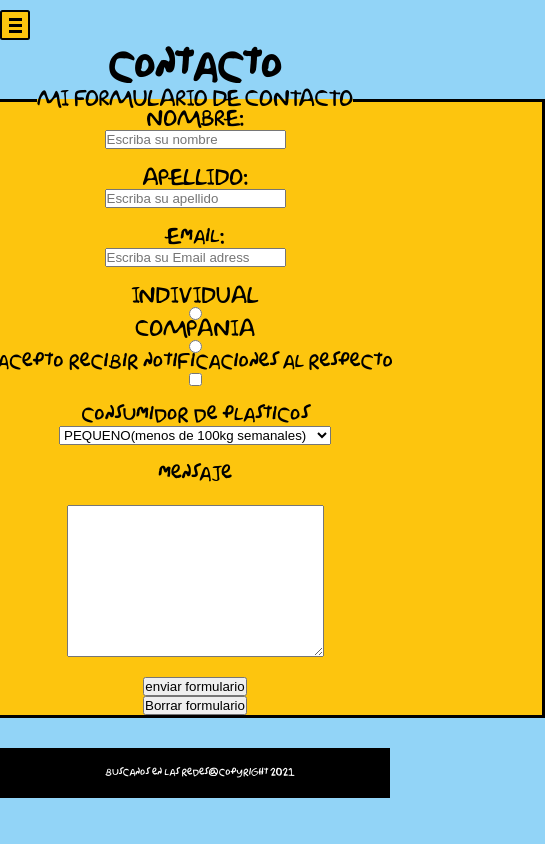
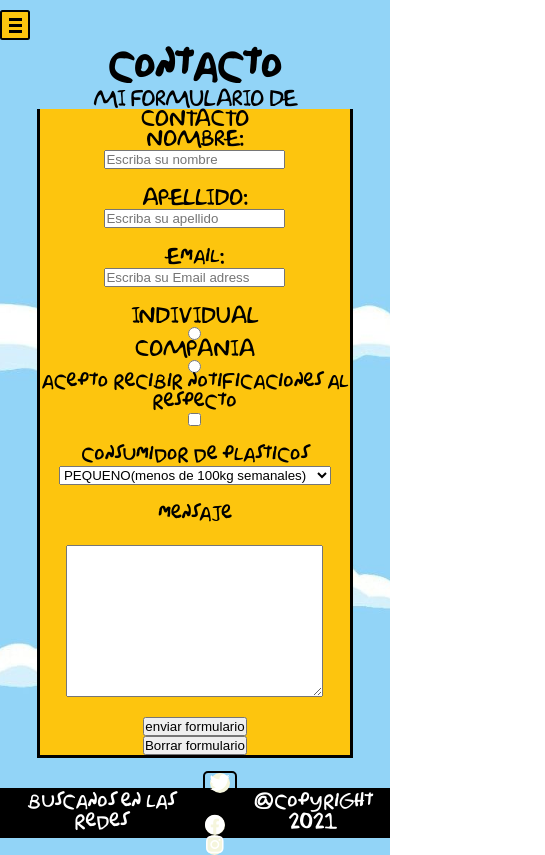
Before and after one commit to RodolfoYacanto/proyecto-final, a plain HTML site: page pages/contacto.html in a window 390 px wide. Shown: the whole page, 545 px wide, since content can reach past the window. Drawn offline with Linux system fonts and the light colour scheme.

Commit message:
agregando detalles

```diff
--- a/css/style.css
+++ b/css/style.css
@@ -34,7 +34,7 @@ header {
   top: 0;
   z-index: 1;
   padding: 0.5rem 1rem;
-
+  box-shadow: 0 10px 30px -10px rgba(0, 0, 0, 0.45);
   font-family: themillion;
   display: flex;
   justify-content: space-between;
@@ -102,8 +102,10 @@ header {
 }
 .nav__link:hover,
 .nav__link:focus {
-  opacity: 0.4;
+  opacity: 0.8;
   transform: scale(1.2);
+  background-color: beige;
+  border-radius: 5rem;
 }
 .nav__item:hover {
   transform: scale(1.2);
@@ -294,7 +296,8 @@ li {
     height: auto;
   }
   .nav__link {
-    background-color: rgba(252, 128, 27, 0.959);
+    background-color: beige;
+    border-radius: 5rem;
   }
 
   .hidden__plane {
@@ -332,7 +335,12 @@ li {
     width: 80px;
   }
   footer {
-    font-size: 1rem;
+    font-size: 2rem;
+  }
+  .redes {
+    display: flex;
+    flex-direction: column;
+    align-content: center;
   }
 }
 .iframe-container {
@@ -352,7 +360,7 @@ li {
 }
 /*pagina de contacto  */
 .contacto {
-  width: 400px;
+  width: 90%;
   text-align: center;
   display: flex;
   flex-direction: column;
@@ -360,13 +368,18 @@ li {
   align-content: center;
   align-items: center;
 }
+.tabla {
+  width: 100%;
+  text-align: center;
+}
 fieldset {
-  width: 700px;
+  width: 100%;
   display: flex;
   flex-direction: column;
   align-items: center;
   border: 3px solid black;
   background-color: rgb(253, 197, 14);
+  text-align: center;
 }
 
 /*animaciones*/
--- a/pages/contacto.html
+++ b/pages/contacto.html
@@ -106,7 +106,7 @@
     <footer>
       <div class="PieDePagina">
         <p>buscanos en las redes</p>
-        <nav class="nav">
+        <nav class="redes">
           <ul class="nav__list redes">
           <li class= "nav__item redes">
             <a class="nav__link redes"href="#"><i class="fab fa-twitter" ></i></a>
```
